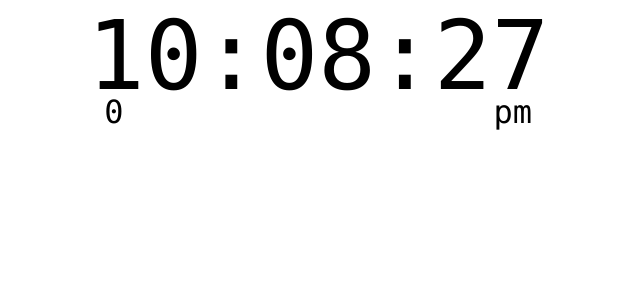
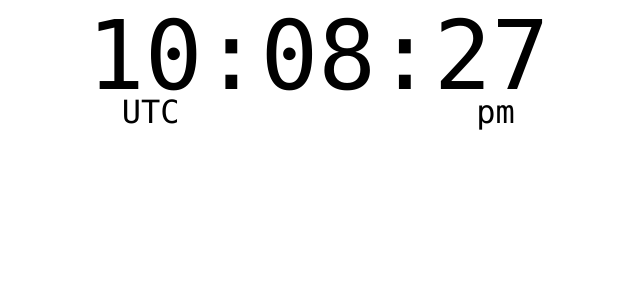
Before and after one commit to Eddcakes/wild-clock, a React (Create React App) app: page / in a window 1280 px wide. Shown: the top 300 px of the page, without its empty margins (322-962 px from the left). Built offline with nearby package versions, Linux system fonts and the light colour scheme.

Commit message:
now adds offset to clock

```diff
--- a/src/App.js
+++ b/src/App.js
@@ -3,9 +3,6 @@
 import Clock from './clock'
 
 //Do i want to be able to pick a locale or do i just pass the time to the component
-//all a cock needs to know is the time to display
-
-
 function App() {
     return (
       <div className="App">
--- a/src/clock-setup.js
+++ b/src/clock-setup.js
@@ -2,24 +2,30 @@
 const getCurrentTime = () => new Date()
 
 //added offset -> where do we want to "guess" timezone from the offset?
-//also need to add the offset to the time if we want to show the locale time
-const serializeClockTime = date => ({
-  hours: date.getUTCHours(),
-  minutes: date.getUTCMinutes(),
-  seconds: date.getUTCSeconds(),
-  offset: date.getTimezoneOffset(),
+const serializeClockTime = date => {
+  let timeDif = date.getTimezoneOffset() * 60000
+  let newDate = date
+  if (timeDif !== 0){
+    newDate = new Date(date.getTime() + timeDif)
+  }
+  return {
+    hours: newDate.getUTCHours(),
+    minutes: newDate.getUTCMinutes(),
+    seconds: newDate.getUTCSeconds(),
+    offset: newDate.getTimezoneOffset() / 60,
+  }
+}
+const appendAMPM = clockTime => ({
+  ...clockTime,
+  ampm: (clockTime.hours >= 12) ?
+  "pm" :
+  "am"
 })
 const civilianHours = clockTime => ({
   ...clockTime,
   hours: (clockTime.hours > 12) ?
   clockTime.hours - 12 :
   clockTime.hours
-})
-const appendAMPM = clockTime => ({
-  ...clockTime,
-  ampm: (clockTime.hours >= 12) ?
-  "pm" :
-  "am"
 })
 const prependZero = key => clockTime => ({
   ...clockTime,
--- a/src/clock.jsx
+++ b/src/clock.jsx
@@ -23,7 +23,9 @@
         <span className={styles.digits}>
           {`${clock.hours}:${clock.minutes}:${clock.seconds}`}
         </span>
-        <span className={styles.timezone}>{clock.offset}</span>
+        <span className={styles.timezone}>
+          UTC{clock.offset > 0 ? `+${clock.offset}` : clock.offset === 0 ? "" : `${clock.offset}`}
+        </span>
         <span className={styles.ampm}>{clock.ampm}</span>
       </div>
     </div>
--- a/src/clock.module.scss
+++ b/src/clock.module.scss
@@ -30,7 +30,7 @@
         display: grid;
         grid-template-columns: repeat(4, 1fr);
         grid-template-rows: 1fr 1fr;
-        grid-template-areas: 'main main main main' 'tz . . ampm';
+        grid-template-areas: 'main main main main' 'tz tz ampm ampm';
         width: fit-content;
     }
     .digits{
```
